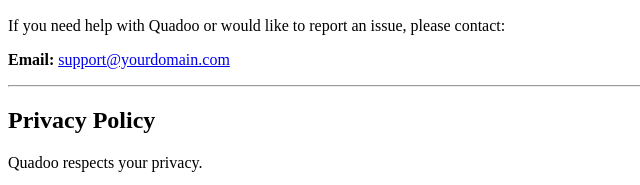
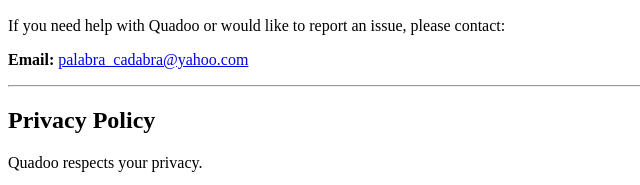
Before and after one commit to jefemaster-3D/quadoo, a plain HTML site: page index.html in a window 1280 px wide. Shown: the part 166-351 px from the top of the page, 0-640 px from the left. Drawn offline with Linux system fonts and the light colour scheme.

Commit message:
Update index.html

```diff
--- a/index.html
+++ b/index.html
@@ -18,7 +18,7 @@
   </p>
   <p>
     <strong>Email:</strong>
-    <a href="mailto:support@yourdomain.com">support@yourdomain.com</a>
+    <a href="mailto:palabra_cadabra@yahoo.com">palabra_cadabra@yahoo.com</a>
   </p>
 
   <hr>
```
